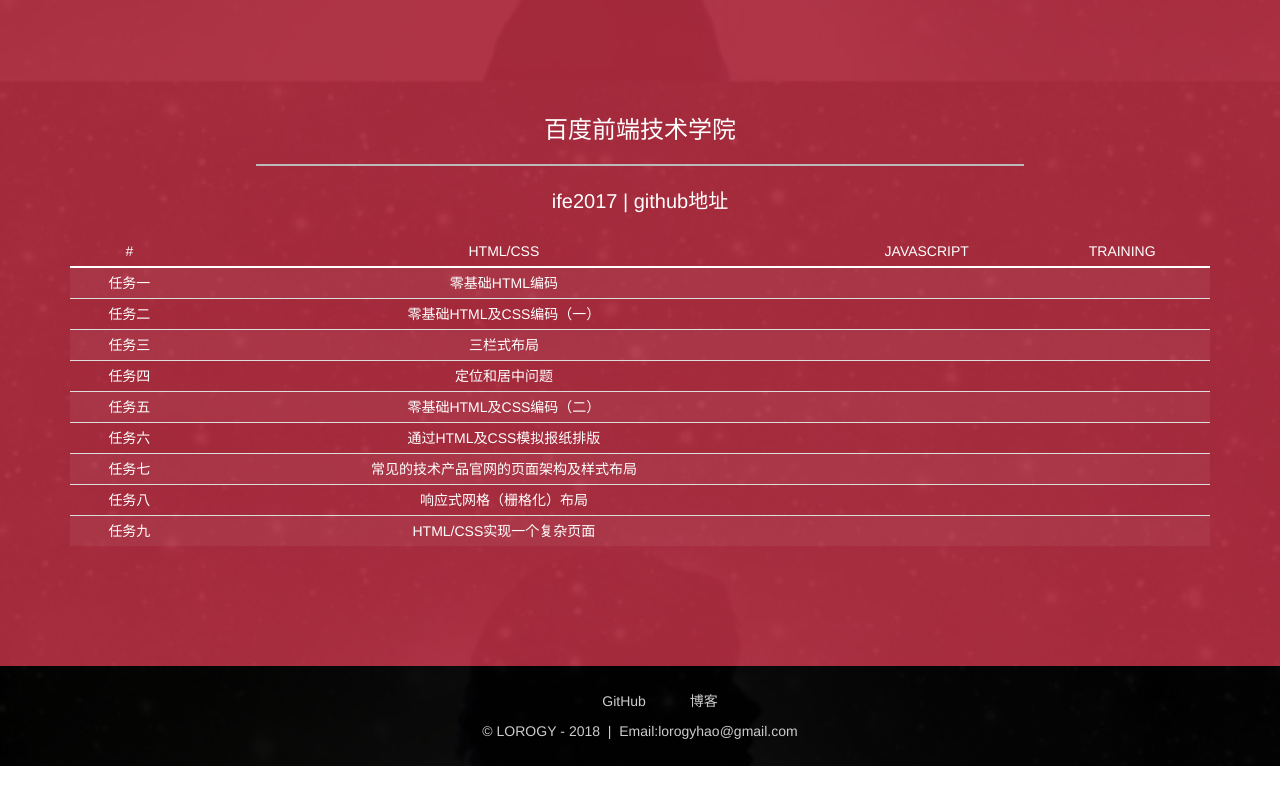
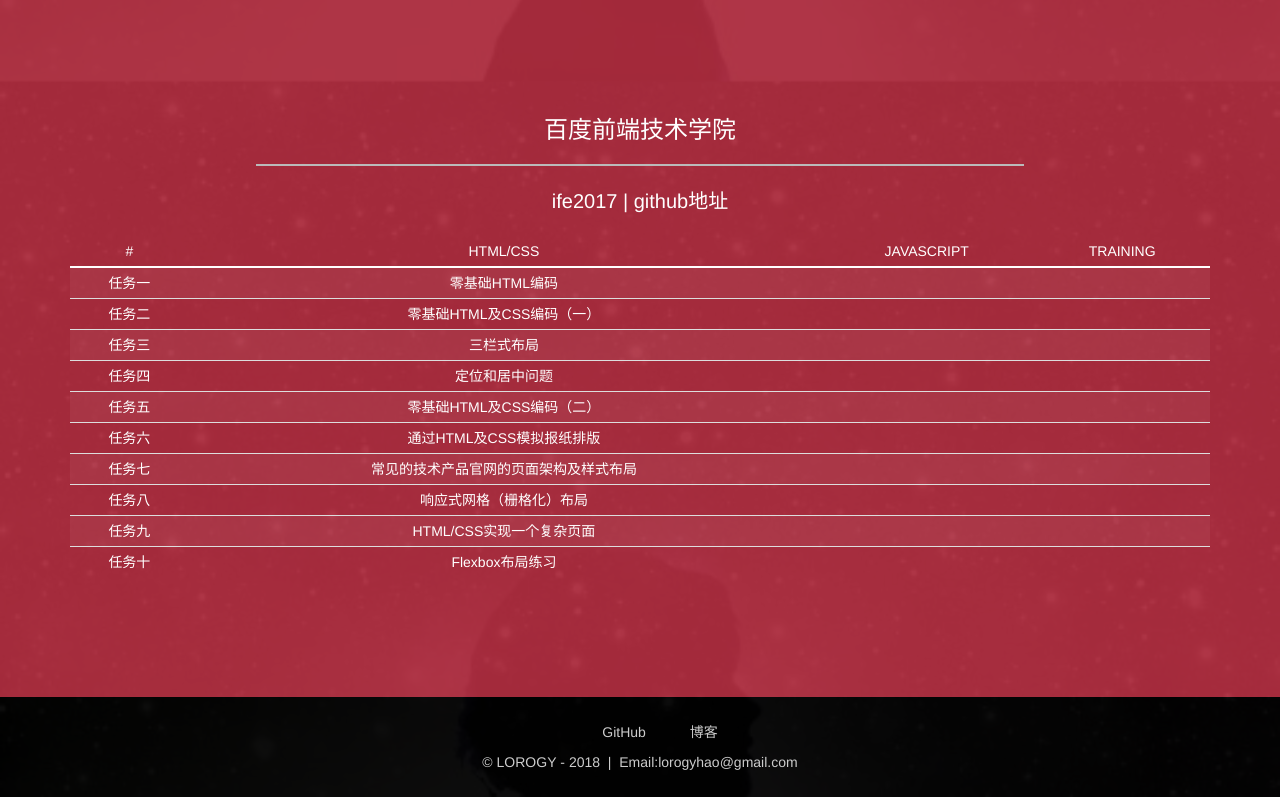
Before and after one commit to Lorogy/lorogy.github.io, a plain HTML site: page index.html in a window 1280 px wide. Shown: the part 2599-3396 px from the top of the page. Before the commit the page ends 3365 px from the top, so only its background shows below. Drawn offline with nearby package versions, Linux system fonts and the light colour scheme.

Commit message:
ife2017 1-10

```diff
--- a/index.html
+++ b/index.html
@@ -395,6 +395,12 @@
                     <td></td>
                     <td></td>
                   </tr>
+                  <tr>
+                    <td>任务十</td>
+                    <td><a href="http://www.lorogy.top/ife2017/1/task10.html">Flexbox布局练习</a></td>
+                    <td></td>
+                    <td></td>
+                  </tr>
                 </tbody>
               </table>
             </div>
```
